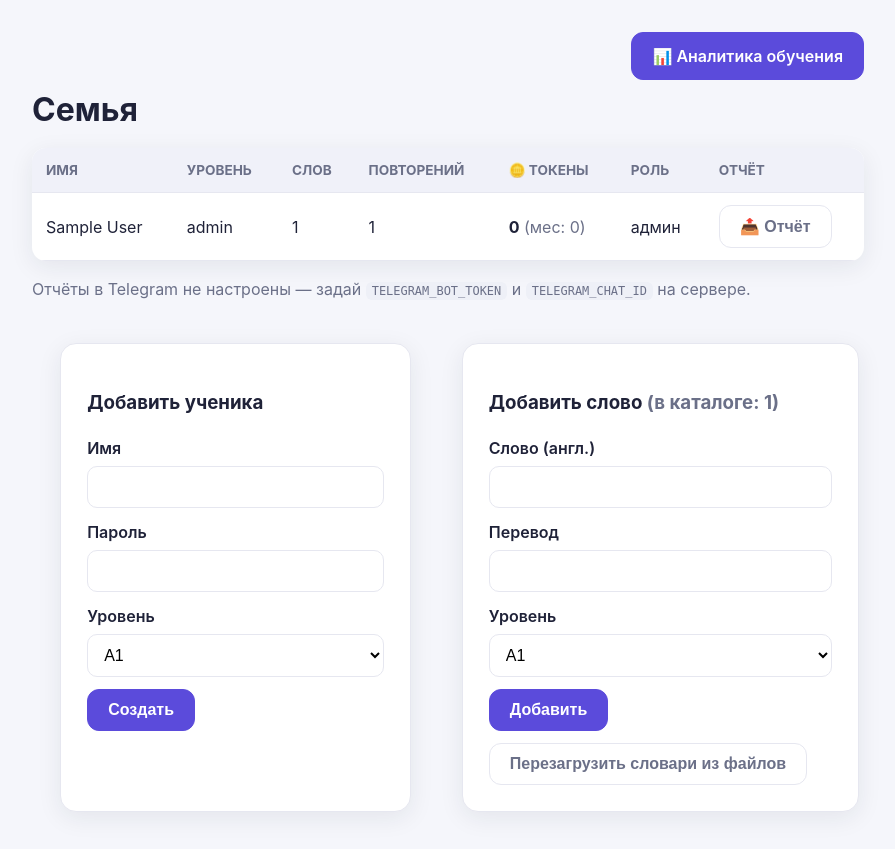
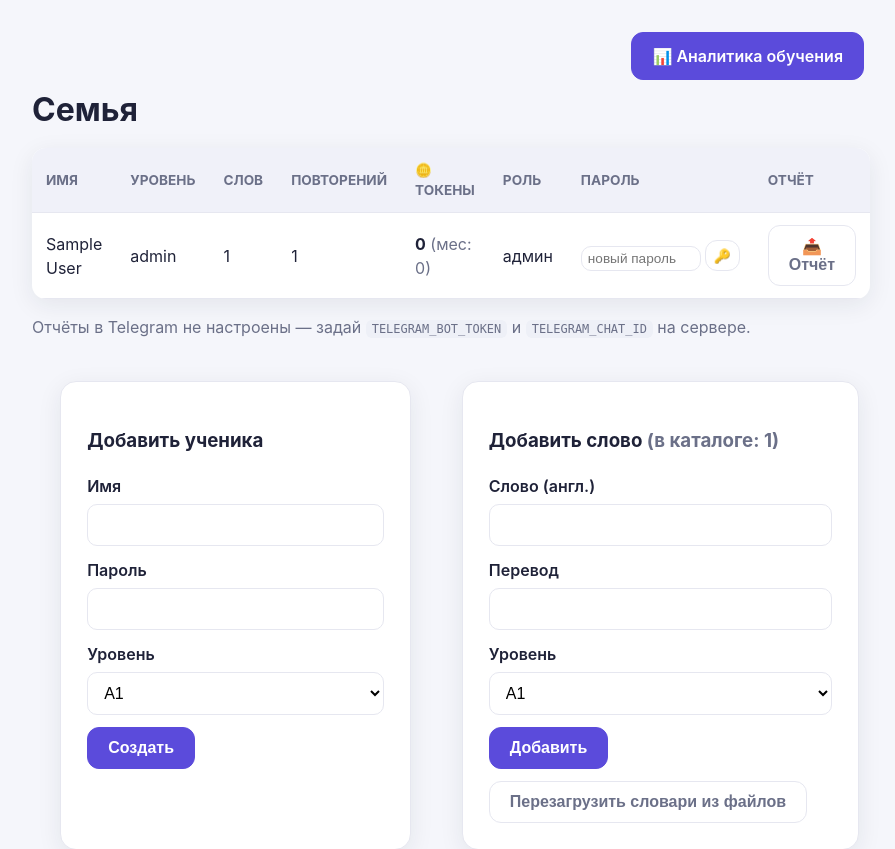
Before and after one commit to vitodessa/Family-English, a FastAPI app: page /admin in a window 1280 px wide. Shown: the part 57-906 px from the top of the page, without its empty margins (192-1087 px from the left). Before the commit the page ends 868 px from the top, so only its background shows below. Run offline with FastAPI, Linux system fonts and the light colour scheme; the visitor is signed in with stand-in values (Sample User, id 1); tables that the repository leaves empty hold one stand-in row (values such as "Sample post"); parts of the project's set-up code (start-up, migrations or seed data) failed here and were passed over.

Commit message:
feat(admin): сброс пароля ученику из админки (пароли хешируются, старый не читается)
Кнопка 🔑 в строке пользователя: админ задаёт новый пароль. Роут /admin/reset-password/{id}, гейт _require_admin, hash_password.

Co-Authored-By: Claude Opus 4.8 <noreply@anthropic.com>

```diff
--- a/app/templates/admin.html
+++ b/app/templates/admin.html
@@ -4,7 +4,7 @@
 <div class="read-head" style="justify-content:flex-end"><a class="btn primary" href="/admin/analytics">📊 Аналитика обучения</a></div>
 <h1>Семья</h1>
 <table class="tbl">
-  <thead><tr><th>Имя</th><th>Уровень</th><th>Слов</th><th>Повторений</th><th>🪙 Токены</th><th>Роль</th><th>Отчёт</th></tr></thead>
+  <thead><tr><th>Имя</th><th>Уровень</th><th>Слов</th><th>Повторений</th><th>🪙 Токены</th><th>Роль</th><th>Пароль</th><th>Отчёт</th></tr></thead>
   <tbody>
     {% for r in rows %}
     <tr>
@@ -22,6 +22,15 @@
         {% endif %}
       </td>
       <td>{{ "админ" if r.user.is_admin else "ученик" }}</td>
+      <td>
+        <form method="post" action="/admin/reset-password/{{ r.user.id }}"
+              style="margin:0;display:flex;gap:4px"
+              onsubmit="return confirm('Сменить пароль для {{ r.user.name }}?')">
+          <input name="new_password" type="text" placeholder="новый пароль" required minlength="4"
+                 autocomplete="off" style="width:120px;padding:4px 6px;font-size:.85rem">
+          <button class="btn ghost" type="submit" style="padding:4px 8px;font-size:.85rem">🔑</button>
+        </form>
+      </td>
       <td>
         <form method="post" action="/admin/send-report/{{ r.user.id }}" style="margin:0">
           <button class="btn ghost" type="submit" {% if not reporting %}disabled title="Не настроен Telegram"{% endif %}>📤 Отчёт</button>
```
Also changed, not shown: app/routers/admin.py (+14 -0 lines).
